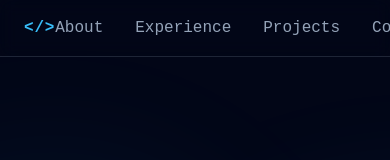
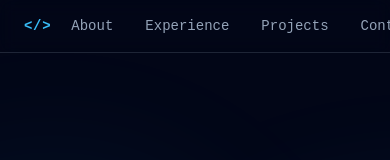
Before and after one commit to anuragkumar-git/anurag-portfolio, a React (Vite) app: page / in a window 390 px wide. Shown: the top 160 px of the page. Built offline with nearby package versions, Linux system fonts and the light colour scheme.

Commit message:
fix: navbar fix

```diff
--- a/src/components/Navbar.jsx
+++ b/src/components/Navbar.jsx
@@ -13,7 +13,7 @@ const linkClass =(id)=> `hover:text-white transition cursor-pointer ${
   return (
     <>
       <header className="sticky top-0 z-50 backdrop-blur border-b border-muted/20">
-        <nav className="flex justify-between items-center  px-6 md:px-16 py-4">
+        <nav className="flex gap-5 justify-between items-center px-6 md:px-16 text-sm sm:text-base py-4">
           <a href="#home" className={`font-semibold text-accent hover:text-white tracking-wider`}>&lt;/&gt;</a>
           <ul className="flex gap-8 text-md">
             {sections.slice(1).map((id)=>(
```
